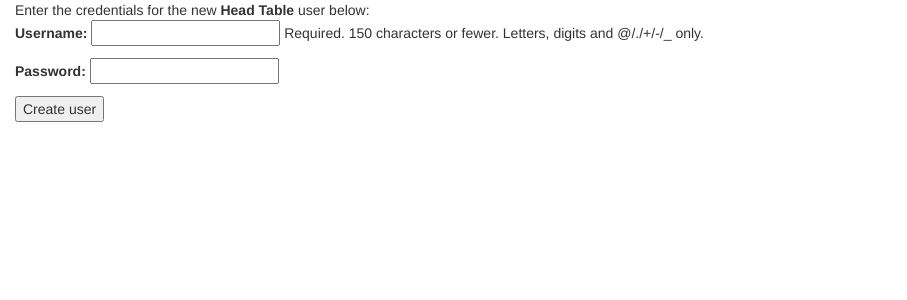
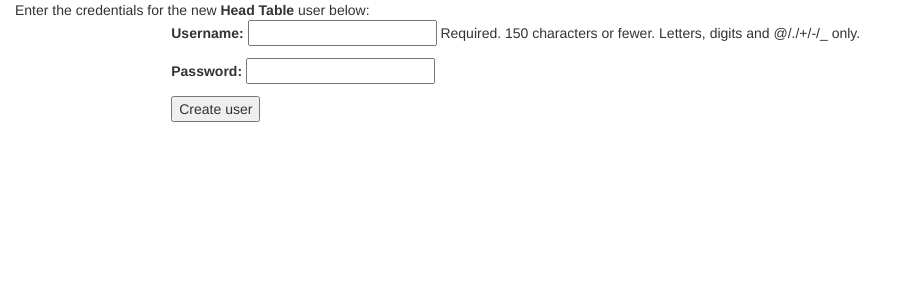
Before and after one commit to ashish-b10/tournament_manager, a Django app: page /tmdb/create_headtable_user in a window 1280 px wide. Shown: the part 50-350 px from the top of the page, without its empty margins (0-907 px from the left). Run offline with Django 3.2, Linux system fonts and the light colour scheme; the visitor is signed in with stand-in values (Sample User, id 1); some libraries are stand-ins or nearby versions.

Commit message:
Minor CSS changes

```diff
--- a/tmdb/static/css/style.css
+++ b/tmdb/static/css/style.css
@@ -1,5 +1,10 @@
 body {
   padding-top: 50px;
+}
+
+form, .table {
+  max-width: 75%;
+  margin: 0 auto;
 }
 
 .team_match_at_ring {
```
